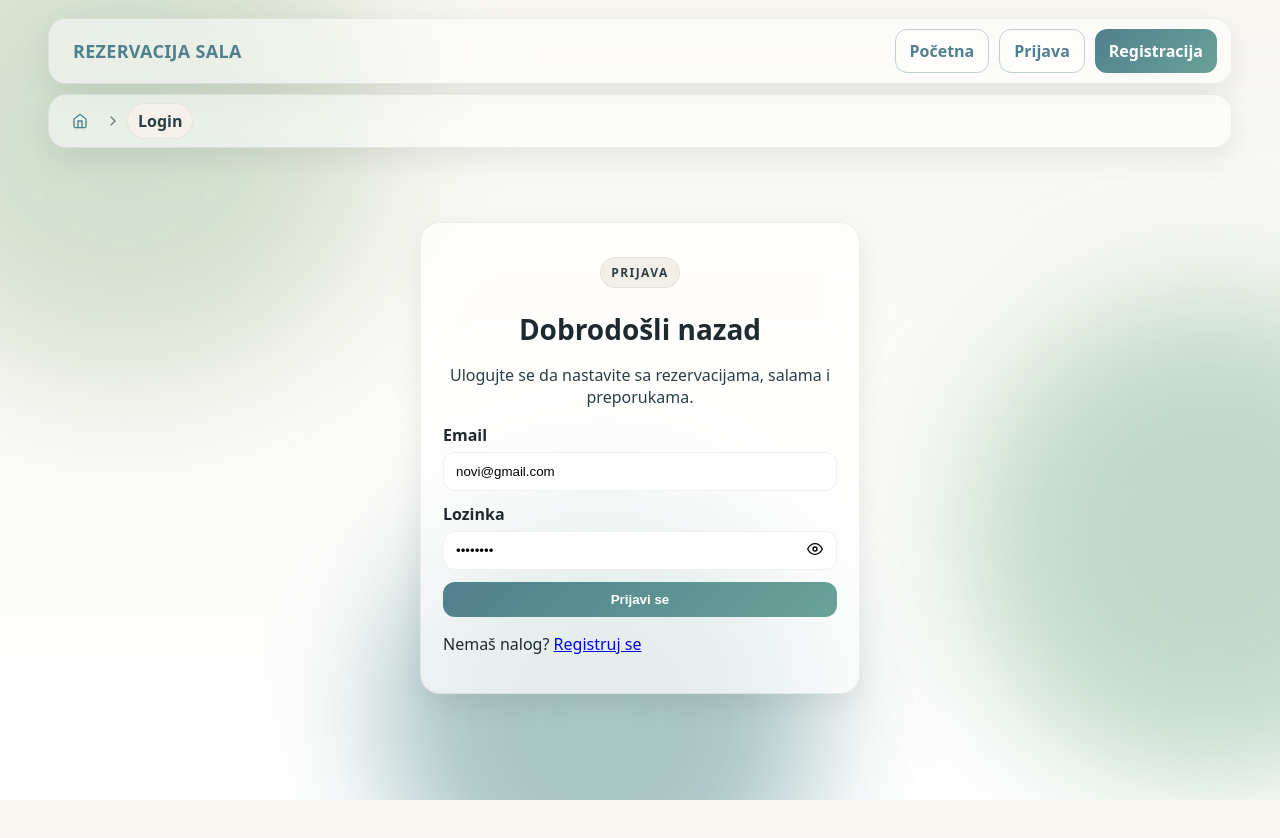
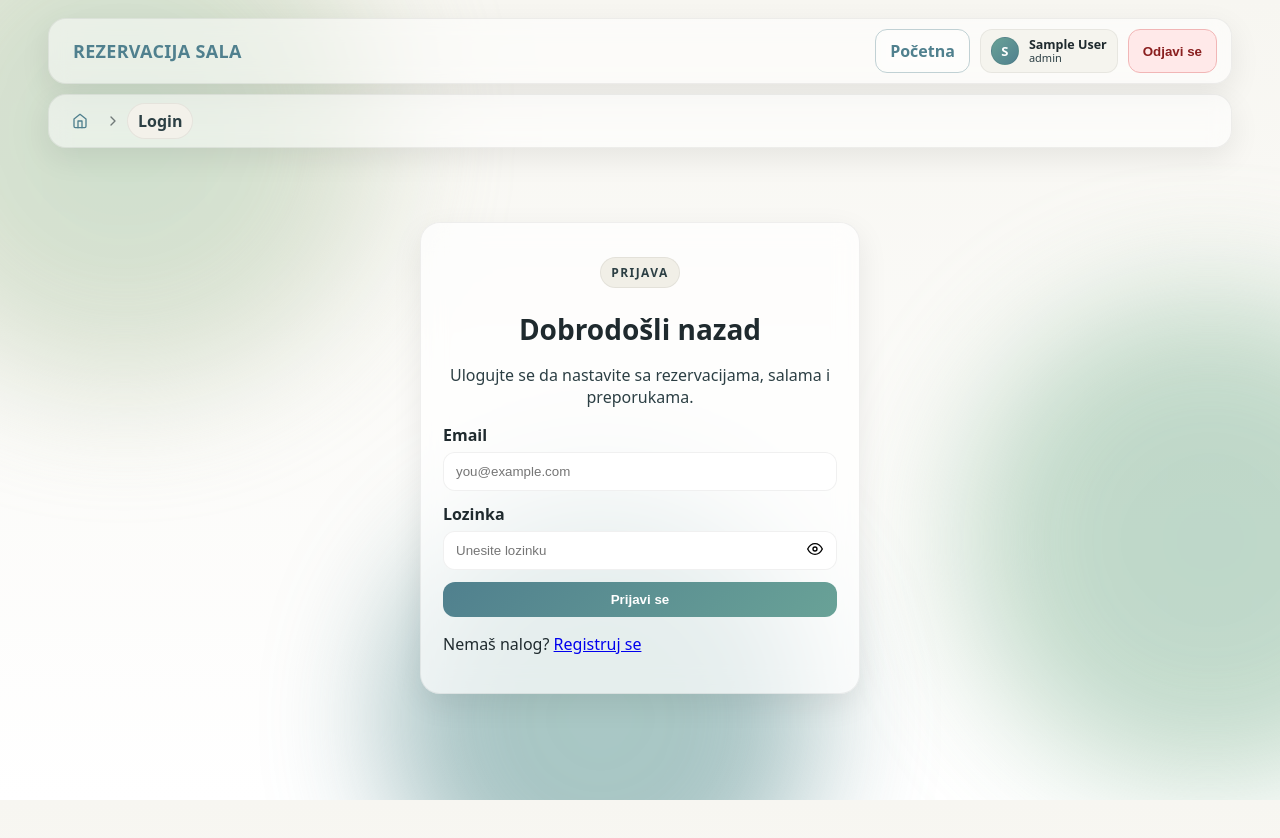
Before and after one commit to elab-development/internet-tehnologije-2024-projekat-rezervacijasala_2021_0247, a React (Create React App) app in the folder rezervacija-sala-react/: page /login in a window 1280 px wide. Shown: the top 838 px of the page. Built offline with nearby package versions, Linux system fonts and the light colour scheme; sample sign-in values are in the browser's storage.

Commit message:
popravljen rad sa sesijom, dinamicki navbar

```diff
--- a/rezervacija-sala-react/src/App.js
+++ b/rezervacija-sala-react/src/App.js
@@ -1,3 +1,5 @@
+
+
 import "./App.css";
 import { BrowserRouter, Routes, Route, Navigate } from "react-router-dom";
 
@@ -6,26 +8,35 @@ import LoginPage from "./pages/LoginPage";
 import RegisterPage from "./pages/RegisterPage";
 import Navbar from "./components/Navbar";
 import SalesAdminPage from "./pages/SalesAdminPage";
+import { AuthProvider } from "./context/AuthContext";
+import ProtectedRoute from "./components/ProtectedRoute";
 import Breadcrumbs from "./components/Breadcrumbs";
-
-
 
 function App() {
   return (
     <BrowserRouter>
-
+      {/* AuthProvider MORA biti unutar Router-a zbog useNavigate */}
+      <AuthProvider>
         <Navbar />
         <Breadcrumbs></Breadcrumbs>
         <Routes>
           <Route path="/" element={<LandingPage />} />
-        <Route path="/login" element={<LoginPage redirectTo="/app" />} />
-        <Route path="/registracija" element={<RegisterPage redirectTo="/app" />} />
+          <Route path="/login" element={<LoginPage redirectTo="/sale" />} />
+          <Route path="/registracija" element={<RegisterPage redirectTo="/sale" />} />
+
+          <Route
+            path="/sale"
+            element={
+              <ProtectedRoute requireAdminOrManager>
+                <SalesAdminPage />
+              </ProtectedRoute>
+            }
+          />
 
           <Route path="/app" element={<LandingPage />} />
-        <Route path="/sale" element={<SalesAdminPage />} />
-
           <Route path="*" element={<Navigate to="/" replace />} />
         </Routes>
+      </AuthProvider>
     </BrowserRouter>
   );
 }
--- a/rezervacija-sala-react/src/api/client.js
+++ b/rezervacija-sala-react/src/api/client.js
@@ -1,17 +1,28 @@
-
+// src/api/client.js
 import axios from "axios";
 
 const api = axios.create({
-  baseURL: "http://127.0.0.1:8000/api",
-  timeout: 10000,
+  baseURL:  "http://localhost:8000/api",
+  withCredentials: false,
 });
 
+// U svaki request ubacujemo Bearer token iz localStorage
 api.interceptors.request.use((config) => {
-  const token = localStorage.getItem("token");
-  if (token) {
-    config.headers.Authorization = `Bearer ${token}`;
-  }
+  const t = localStorage.getItem("token");
+  if (t) config.headers.Authorization = `Bearer ${t}`;
   return config;
 });
 
+// Ako dobijemo 401, čistimo keš
+api.interceptors.response.use(
+  (res) => res,
+  (err) => {
+    if (err?.response?.status === 401) {
+      localStorage.removeItem("token");
+      localStorage.removeItem("user");
+    }
+    return Promise.reject(err);
+  }
+);
+
 export default api;
--- a/rezervacija-sala-react/src/components/Navbar.jsx
+++ b/rezervacija-sala-react/src/components/Navbar.jsx
@@ -1,15 +1,22 @@
-import React from "react";
+
+import React, { useState } from "react";
 import { Link, NavLink } from "react-router-dom";
+import { useAuth } from "../context/AuthContext";
 import "./navbar.css";
 
 export default function Navbar() {
-  // minimalno čitanje user-a/role iz localStorage
-  let user = null;
-  try {
-    user = JSON.parse(localStorage.getItem("user"));
-  } catch {}
-  const role = (user?.role || user?.data?.role || "").toLowerCase();
-  const isAdminOrManager = role === "administrator" || role === "menadzer";
+  const { user, role, isAuthenticated, isAdminOrManager, logout } = useAuth();
+  const [loadingOut, setLoadingOut] = useState(false);
+
+  async function handleLogout() {
+    if (loadingOut) return;
+    setLoadingOut(true);
+    try {
+      await logout();
+    } finally {
+      setLoadingOut(false);
+    }
+  }
 
   return (
     <header className="lp-header" role="banner">
@@ -21,15 +28,41 @@ export default function Navbar() {
         <div className="nav-actions">
           <NavLink className="btn btn--ghost" to="/">Početna</NavLink>
 
-          {/* Vidljivo samo za administrator/menadžer */}
+          {/* Admin/menadžer vidi Admin sekciju */}
           {isAdminOrManager && (
             <NavLink className="btn btn--ghost" to="/sale">
               Sale (Admin)
             </NavLink>
           )}
 
-          <NavLink className="btn btn--ghost" to="/login">Prijava</NavLink>
-          <NavLink className="btn btn--primary" to="/registracija">Registracija</NavLink>
+          {!isAuthenticated ? (
+            <>
+              <NavLink className="btn btn--ghost" to="/login">Prijava</NavLink>
+              <NavLink className="btn btn--primary" to="/registracija">Registracija</NavLink>
+            </>
+          ) : (
+            <>
+              <div className="nav-user">
+                <div className="avatar" aria-hidden="true">
+                  {(user?.name || user?.data?.name || "U")
+                    .slice(0, 1)
+                    .toUpperCase()}
+                </div>
+                <div className="user-meta">
+                  <span className="user-name">{user?.name || user?.data?.name || "Korisnik"}</span>
+                  <span className="user-role">{role || "korisnik"}</span>
+                </div>
+              </div>
+              <button
+                className="btn btn--danger"
+                onClick={handleLogout}
+                disabled={loadingOut}
+                title="Odjavi se"
+              >
+                {loadingOut ? "Odjavljivanje..." : "Odjavi se"}
+              </button>
+            </>
+          )}
         </div>
       </nav>
     </header>
--- /dev/null
+++ b/rezervacija-sala-react/src/components/ProtectedRoute.jsx
@@ -0,0 +1,13 @@
+
+import React from "react";
+import { Navigate } from "react-router-dom";
+import { useAuth } from "../context/AuthContext";
+
+export default function ProtectedRoute({ children, requireAdminOrManager = false }) {
+  const { isAuthenticated, isAdminOrManager } = useAuth();
+
+  if (!isAuthenticated) return <Navigate to="/login" replace />;
+  if (requireAdminOrManager && !isAdminOrManager) return <Navigate to="/" replace />;
+
+  return children;
+}
--- a/rezervacija-sala-react/src/components/navbar.css
+++ b/rezervacija-sala-react/src/components/navbar.css
@@ -32,3 +32,23 @@
 .btn--primary:hover{ transform: translateY(-1px) }
 .btn--ghost{ background: transparent; color: var(--blue); border:1px solid color-mix(in oklab, var(--blue) 35%, transparent); backdrop-filter: blur(6px); }
 .btn--ghost:hover{ background: color-mix(in oklab, var(--blue) 8%, transparent); transform: translateY(-1px); }
+.nav-user{
+  display:flex; align-items:center; gap:10px;
+  padding:6px 10px; border-radius:12px;
+  background: color-mix(in oklab, var(--sand) 28%, white);
+  border:1px solid var(--border);
+}
+.avatar{
+  width:28px;height:28px;border-radius:50%;
+  display:grid; place-items:center; font-weight:700; font-size:13px;
+  color:#fff; background: linear-gradient(135deg, var(--teal), var(--blue));
+  border:1px solid var(--border);
+}
+.user-meta{ display:flex; flex-direction:column; line-height:1.1 }
+.user-name{ font-weight:700; font-size:12.5px }
+.user-role{ font-size:11px; color: var(--muted) }
+.btn--danger{
+  --btn-bg: #e74c3c;
+  background: linear-gradient(135deg, #e86d5f, #d9463b);
+  color:#fff;
+}
--- /dev/null
+++ b/rezervacija-sala-react/src/context/AuthContext.jsx
@@ -0,0 +1,60 @@
+
+import React, { createContext, useContext, useMemo, useState } from "react";
+import api from "../api/client";
+import { useNavigate } from "react-router-dom";
+
+const AuthContext = createContext(null);
+
+export function AuthProvider({ children }) {
+  const navigate = useNavigate();
+
+  // Inicijalno čitanje iz localStorage
+  const [token, setToken] = useState(() => localStorage.getItem("token") || "");
+  const [user, setUser] = useState(() => {
+    try { return JSON.parse(localStorage.getItem("user")) || null; }
+    catch { return null; }
+  });
+
+  const role =
+    (user?.role || user?.data?.role || "").toString().toLowerCase();
+console.log(role)
+  const isAdminOrManager = role === "administrator" || role === "menadzer";
+  const isAuthenticated = Boolean(token);
+
+  function login({ user: u, token: t }) {
+    setUser(u);
+    setToken(t);
+    localStorage.setItem("user", JSON.stringify(u));
+    localStorage.setItem("token", t);
+  }
+
+  async function logout() {
+    try {
+      await api.post("/odjava"); // Laravel: auth:sanctum protected
+    } catch {
+      // Ignorišemo grešku — svejedno čistimo keš
+    } finally {
+      localStorage.removeItem("token");
+      localStorage.removeItem("user");
+      setToken("");
+      setUser(null);
+      navigate("/login", { replace: true });
+    }
+  }
+
+  const value = useMemo(
+    () => ({
+      user, token, role, isAuthenticated, isAdminOrManager,
+      login, logout
+    }),
+    [user, token, role, isAuthenticated, isAdminOrManager]
+  );
+
+  return <AuthContext.Provider value={value}>{children}</AuthContext.Provider>;
+}
+
+export function useAuth() {
+  const ctx = useContext(AuthContext);
+  if (!ctx) throw new Error("useAuth must be used inside <AuthProvider>");
+  return ctx;
+}
--- a/rezervacija-sala-react/src/pages/LoginPage.jsx
+++ b/rezervacija-sala-react/src/pages/LoginPage.jsx
@@ -1,15 +1,20 @@
+// src/pages/LoginPage.jsx
 import React, { useState } from "react";
+import { useNavigate } from "react-router-dom";
 import api from "../api/client";
 import Input from "../components/ui/Input";
 import FormCard from "../components/ui/FormCard";
 import Alert from "../components/ui/Alert";
 import PasswordInput from "../components/ui/PasswordInput";
 import Button from "../components/ui/Button";
+import { useAuth } from "../context/AuthContext";
 import "./auth.css";
 
+export default function LoginPage({ redirectTo = "/sale" }) {
+  const navigate = useNavigate();
+  const { login } = useAuth();
 
-export default function LoginPage({ onLogin, redirectTo = "/app" }) {
-  const [form, setForm] = useState({ email: "novi@gmail.com", password: "novinovi" });
+  const [form, setForm] = useState({ email: "", password: "" });
   const [errors, setErrors] = useState({});
   const [serverMsg, setServerMsg] = useState("");
   const [loading, setLoading] = useState(false);
@@ -38,13 +43,10 @@ export default function LoginPage({ onLogin, redirectTo = "/app" }) {
         email: form.email,
         password: form.password,
       });
-
       const { user, token, message } = res.data || {};
-      localStorage.setItem("token", token);
-      localStorage.setItem("user", JSON.stringify(user));
-      if (typeof onLogin === "function") onLogin({ user, token });
+      login({ user, token }); // snimi u context + localStorage
       setServerMsg(message || "Prijava je uspešna.");
-      window.location.assign(redirectTo);
+      navigate(redirectTo, { replace: true });
     } catch (err) {
       if (err?.response?.status === 422) {
         setErrors(err.response.data.errors || {});
--- a/rezervacija-sala-react/src/pages/SalesAdminPage.jsx
+++ b/rezervacija-sala-react/src/pages/SalesAdminPage.jsx
@@ -172,7 +172,7 @@ export default function SalesAdminPage() {
           </div>
 
           <div className="sales-actions">
-            <button className="btn btn--ghost" onClick={reload}>🔄 Osveži</button>
+            <button className="btn btn--ghost" onClick={reload}> Osveži</button>
             <button className="btn btn--primary" onClick={() => setEditing({})}>
               + Nova sala
             </button>
```
Also changed, not shown: 1 other file (tests, documents, lock files or other folders). Lines whose indentation alone changed are shown as unchanged.
